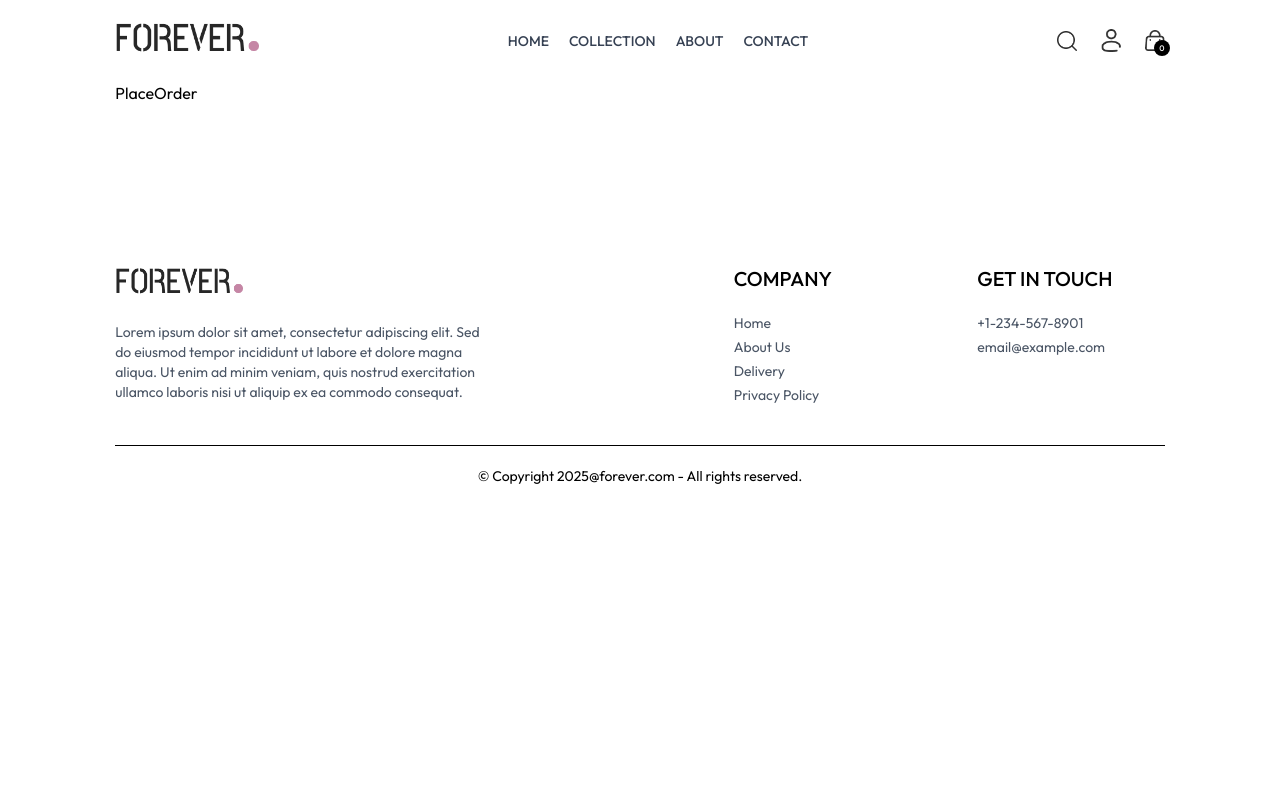
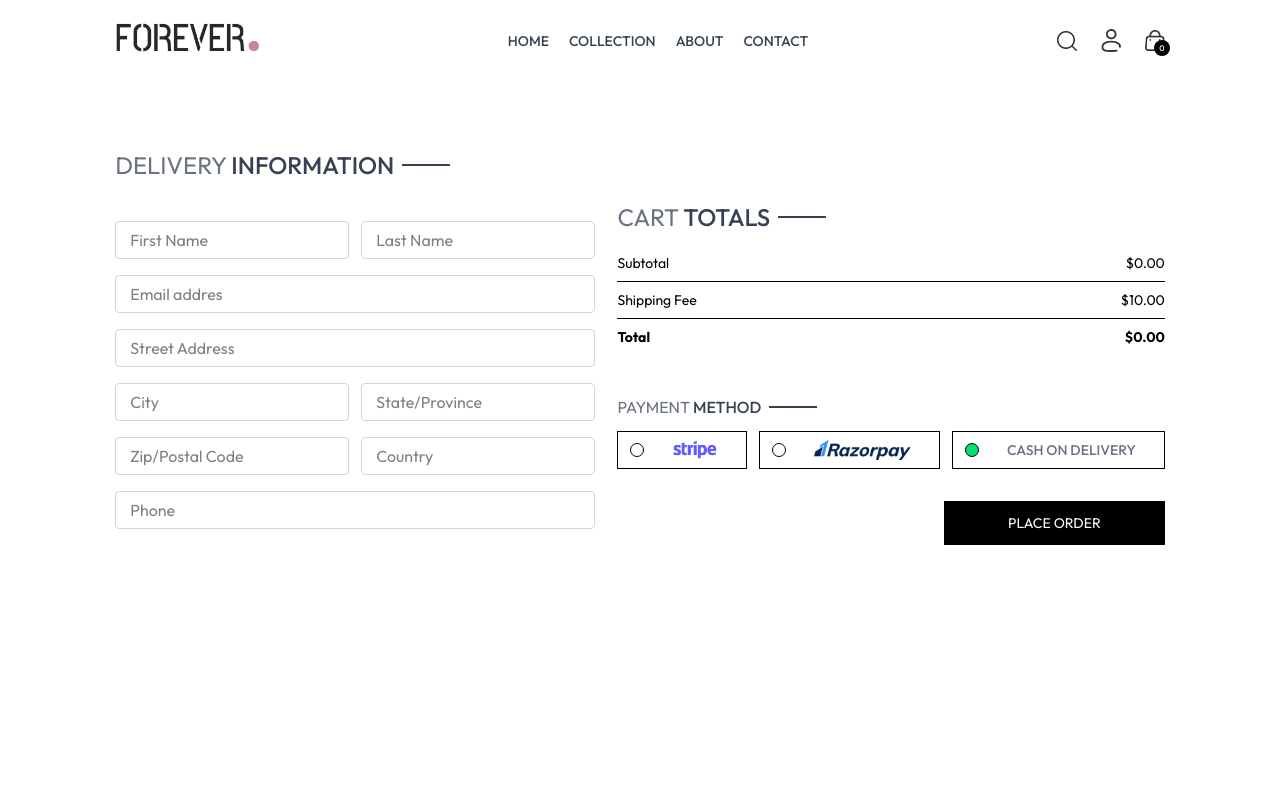
Before and after one commit to Istinger/ecommerce-React, a React (Vite) app in the folder frontend/: page /place-order in a window 1280 px wide. Shown: the top 800 px of the page. Built offline with nearby package versions, Linux system fonts and the light colour scheme.

Commit message:
Enhance Navbar with login link, add checkout button in Cart, and implement order details display in Orders and PlaceOrder pages

```diff
--- a/frontend/src/components/Navbar.jsx
+++ b/frontend/src/components/Navbar.jsx
@@ -39,11 +39,12 @@
           alt="Search"
         />
         <div className="group relative">
-          <img
+          <Link to={'/login'}><img
             src={assets.profile_icon}
             className="w-5 cursor-pointer"
             alt="User"
           />
+          </Link>
           <div className="group-hover:block hidden absolute dropdown-menu right-0 pt-4">
             <div className="flex flex-col gap-2 w-36 py-3 px-5 bg-slate-100 text-gray-500 rounded">
               <p className="cursor-pointer hover:text-black">My Profile</p>
--- a/frontend/src/context/ShopContext.jsx
+++ b/frontend/src/context/ShopContext.jsx
@@ -1,6 +1,7 @@
 import { createContext, useEffect, useState } from "react";
 import { products } from "../assets/assets";
 import { toast } from "react-toastify";
+import { useNavigate } from "react-router-dom";
 
 export const ShopContext = createContext();
 
@@ -10,6 +11,7 @@
   const [search, setSearch] = useState("");
   const [showSearch, setShowSearch] = useState(false); //display search bar
   const [cartItems, setCartItems] = useState({}); //empty object as initial value
+  const navigate = useNavigate();
 
   const addToCart = async (itemId, size) => {
 
@@ -88,7 +90,8 @@
     cartItems,
     addToCart,
     getCartCount,updateQuantity,
-    getCartAmount
+    getCartAmount,
+    navigate
   };
 
   return (
--- a/frontend/src/pages/Cart.jsx
+++ b/frontend/src/pages/Cart.jsx
@@ -6,7 +6,7 @@
 
 const Cart = () => {
 
-  const {products,currency,cartItems,updateQuantity}= useContext(ShopContext);
+  const {products,currency,cartItems,updateQuantity, navigate}= useContext(ShopContext);
 
   const[cartData,setCartData]= useState([]);
 
@@ -63,6 +63,9 @@
       <div className='flex justify-end my-20'>
         <div className='w-full sn:w-[450px]'>
           <CartTotal/>
+          <div className='w-full text-end'>
+            <button onClick={()=>navigate('/place-order')} className='bg-black text-white text-sm my-8 px-8 py-3'>PROCEED TO CHECKOUT</button>
+          </div>
         </div>
       </div>
 
--- a/frontend/src/pages/Orders.jsx
+++ b/frontend/src/pages/Orders.jsx
@@ -1,8 +1,45 @@
-import React from 'react'
+import React, { useContext } from 'react'
+import { ShopContext } from '../context/ShopContext'
+import Title from '../components/Title';
 
 const Orders = () => {
+
+  const {products,currency} = useContext(ShopContext);
+
   return (
-    <div>Orders</div>
+    <div className='border-t pt-16'>
+      <div className='text-2xl'>
+        <Title text1={'MY'} text2={'ORDERS'}/>
+      </div>
+
+      <div>
+        {
+          products.slice(1,4).map((item,index)=>(
+            <div key={index} className='py-4 border-t border-b text-gray-700 flex flex-row md:items-center md:justify-between gap-4'>
+              <div className='flex items-start gap-6 text-sm'>
+                <img className='w-16 sm:w-20' src={item.image[0]} alt="" />
+                <div>
+                  <p className='sm:text-base font-medium'>{item.name}</p>
+                  <div className='flex items-center gap-3 mt-2 text-base text-gray-700'>
+                    <p className='text-lg'>{currency}{item.price}</p>
+                    <p>Quantity: 1</p>
+                    <p>Size: M</p>
+                  </div>
+                  <p className='mt-2'>Date: <span className='text-gray-400'>25, Dec 2025</span></p>
+                </div>
+              </div>
+              <div className='md:w-1/2 flex justify-between'>
+              <div className='flex items-center gap-2'>
+                <p className='min-w-2 h-2 rounded-full bg-green-500'></p>
+                <p className='text-sm md:text-base'>Ready to ship</p>
+              </div>
+              <button className='border px-4 py-2 text-sm font-medium rounded-sm'>Track Order</button>
+              </div>
+            </div>
+          ))
+        }
+      </div>
+    </div>
   )
 }
 
--- a/frontend/src/pages/PlaceOrder.jsx
+++ b/frontend/src/pages/PlaceOrder.jsx
@@ -1,8 +1,67 @@
-import React from 'react'
+import React, { useContext, useState } from 'react'
+import Title from '../components/Title'
+import CartTotal from '../components/CartTotal'
+import { assets } from '../assets/assets'
+import { ShopContext } from '../context/ShopContext'
 
 const PlaceOrder = () => {
+
+  const [method,setMethod] = useState('cod');
+
+  const {navigate} = useContext(ShopContext);
+
   return (
-    <div>PlaceOrder</div>
+    <div className='flex flex-col sm:flex-row justify-between gap-4 pt-5 sm:pt-14 min-h-[80vh] border-top '>
+      {/* Left side */}
+      <div className='flex flex-col gap-4 w-full sm:max-w-[480px]'>
+          <div className='text-xl sm:text-2xl my-3'>
+            <Title text1={'DELIVERY'} text2={'INFORMATION'}/>
+          </div>
+          <div className='flex gap-3'>
+            <input className='border border-gray-300 rounded py-1.5 px-3.5 w-full' type="text" placeholder='First Name' />
+            <input className='border border-gray-300 rounded py-1.5 px-3.5 w-full' type="text" placeholder='Last Name' />
+          </div>
+          <input className='border border-gray-300 rounded py-1.5 px-3.5 w-full' type="email" placeholder='Email addres' />
+          <input className='border border-gray-300 rounded py-1.5 px-3.5 w-full' type="text" placeholder='Street Address' />
+            <div className='flex gap-3'>
+            <input className='border border-gray-300 rounded py-1.5 px-3.5 w-full' type="text" placeholder='City' />
+            <input className='border border-gray-300 rounded py-1.5 px-3.5 w-full' type="text" placeholder='State/Province' />
+          </div>
+                    <div className='flex gap-3'>
+            <input className='border border-gray-300 rounded py-1.5 px-3.5 w-full' type="number" placeholder='Zip/Postal Code' />
+            <input className='border border-gray-300 rounded py-1.5 px-3.5 w-full' type="text" placeholder='Country' />
+          </div>
+          <input className='border border-gray-300 rounded py-1.5 px-3.5 w-full' type="number" placeholder='Phone' />
+      </div>
+      {/* Right side */}
+      <div className='mt-8'>
+          <div className='mt-8 min-w-80'>
+           <CartTotal/>
+          </div>
+
+          <div className='mt-12'>
+              <Title text1={'PAYMENT'} text2={'METHOD'} />
+              {/* Payment options */}
+              <div className='flex gap-3 flex-col lg:flex-row'>
+                <div onClick={()=>setMethod('stripe')} className='flex items-center gap-3 border p-2 px-3 cursor-pointer'>
+                  <p className={`min-w-3.5 h-3.5 border rounded-full ${method === 'stripe' ? 'bg-green-400': '' }`}></p>
+                  <img className='h-5 mx-4' src={assets.stripe_logo} alt="" />
+                </div>
+                <div onClick={()=>setMethod('razorpay')} className='flex items-center gap-3 border p-2 px-3 cursor-pointer'>
+                  <p className={`min-w-3.5 h-3.5 border rounded-full ${method === 'razorpay' ? 'bg-green-400': '' }`}></p>
+                  <img className='h-5 mx-4' src={assets.razorpay_logo} alt="" />
+                </div>
+                <div onClick={()=>setMethod('cod')} className='flex items-center gap-3 border p-2 px-3 cursor-pointer'>
+                  <p className={`min-w-3.5 h-3.5 border rounded-full ${method === 'cod' ? 'bg-green-400': '' }`}></p>
+                  <p className='text-gray-500 text-sm font-medium mx-4'>CASH ON DELIVERY</p>
+                </div>
+              </div>
+          </div>
+              <div className='w-full text-end mt-8'>
+                <button onClick={()=>navigate('/orders')} className='bg-black text-white px-16 py-3 text-sm '>PLACE ORDER</button>
+              </div>
+      </div>
+    </div>
   )
 }
 
```
